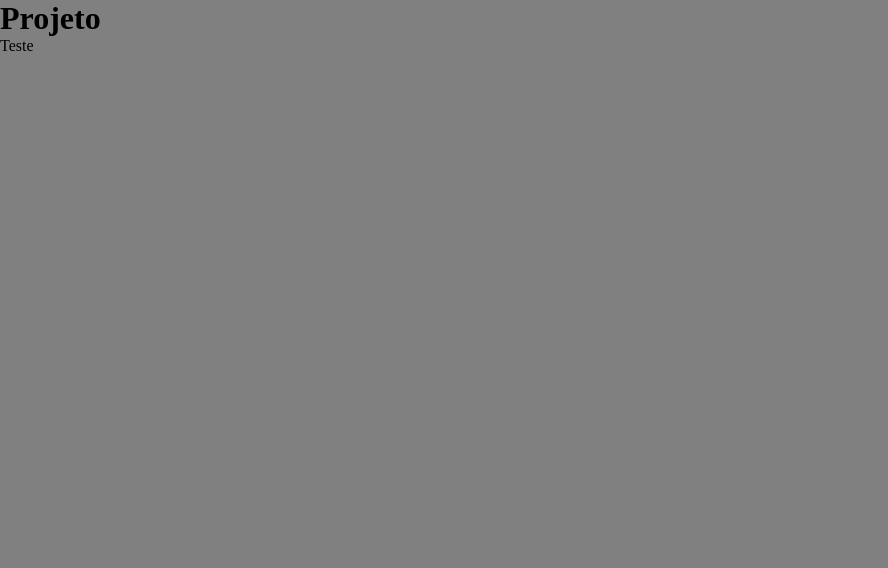
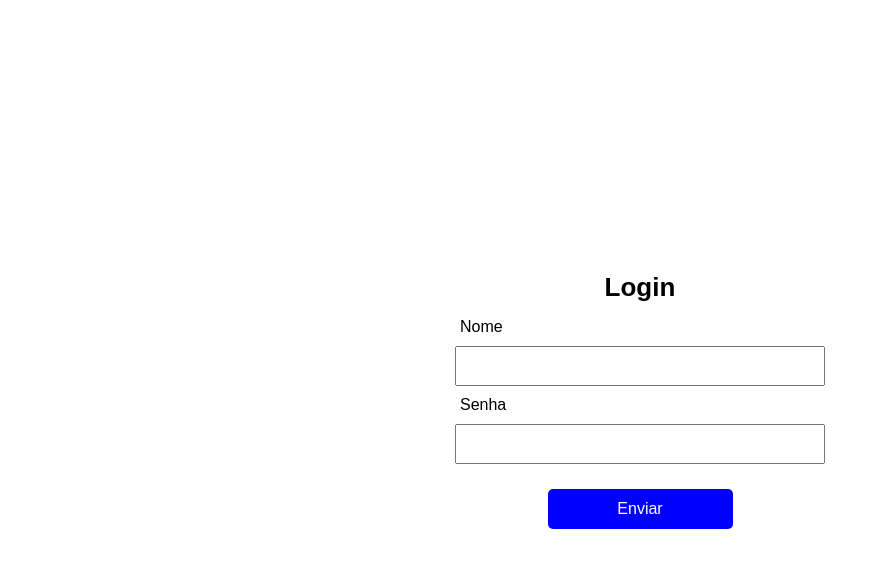
Before and after one commit to ThiagolLopes/projects, a plain HTML site: page index.html in a window 1280 px wide. Shown: the whole page, without its empty margins (0-888 px from the left). Drawn offline with Linux system fonts and the light colour scheme.

Commit message:
tela de login feita

```diff
--- a/css/style.css
+++ b/css/style.css
@@ -5,5 +5,57 @@
 }
 
 body {
-    background-color: gray;
+    font-family: Arial;
 }
+
+.container {
+    width: 100%;
+    height: 100vh;
+    display: flex;
+    align-items: center;
+    justify-content: center;
+}
+
+.h1 {
+    width: auto;
+    height: auto;
+    display: flex;
+    justify-content: center;
+    font-size: 26px;
+    margin: 15px;
+}
+
+.form-login {
+    width: 100%;
+    min-width: 370px;
+    height: auto;
+    display: flex;
+    flex-direction: column;
+    align-items: center;
+    justify-content: center;
+}
+
+.label-login {
+    width: 100%;
+    font-size: 16px;
+    padding-left: 5px;
+}
+
+.input-login {
+    width: 100%;
+    height: 40px;
+    margin: 10px;
+    padding: 5px;
+    font-size: 16px;
+}
+
+.button-login {
+    background-color: blue;
+    color: white;
+    width: 50%;
+    height: 40px;
+    font-size: 16px;
+    border-radius: 5px;
+    border: none;
+    margin: 15px;
+}
--- a/index.html
+++ b/index.html
@@ -9,8 +9,18 @@
 </head>
 
 <body>
-    <h1>Projeto</h1>
-    <p>Teste</p>
+    <div class="container">
+        <section class="section-login">
+            <h1 class="h1">Login</h1>
+            <form class="form-login" action="">
+                <label class="label-login">Nome</label>
+                <input class="input-login" type="text">
+                <label class="label-login">Senha</label>
+                <input class="input-login" type="password">
+                <button class="button-login" type="submit"> Enviar</button>
+            </form>
+        </section>
+    </div>
 </body>
 
 </html>
```
